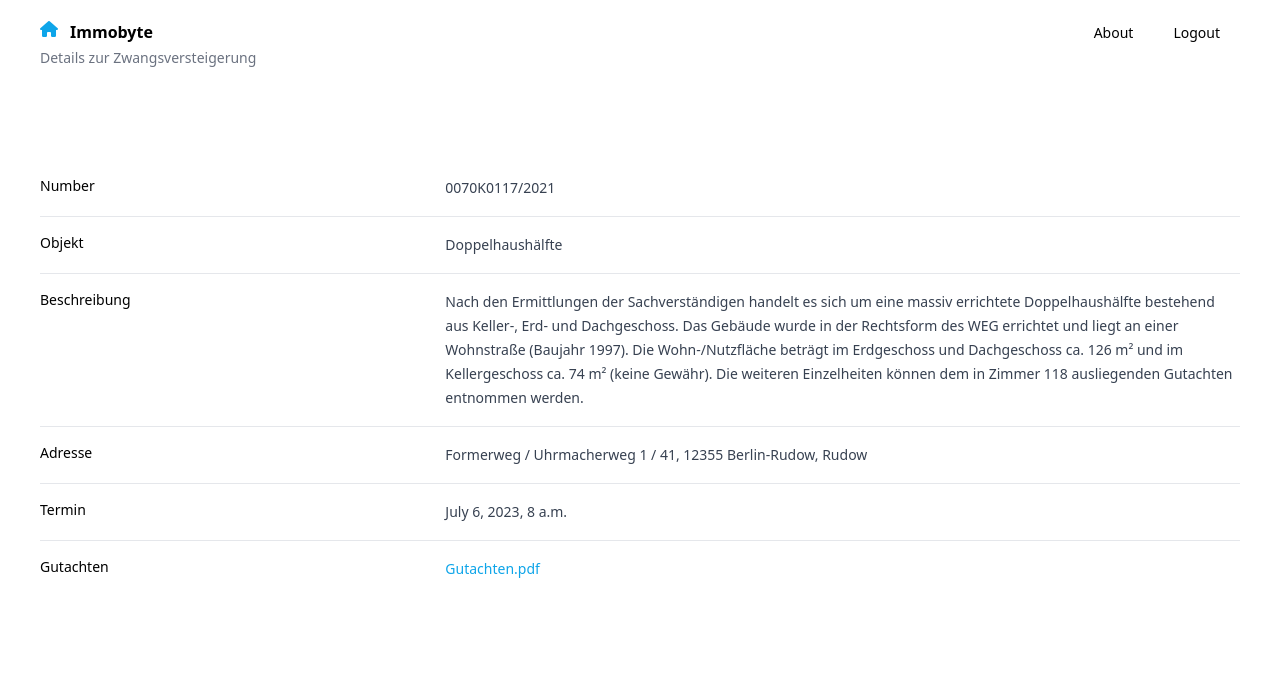
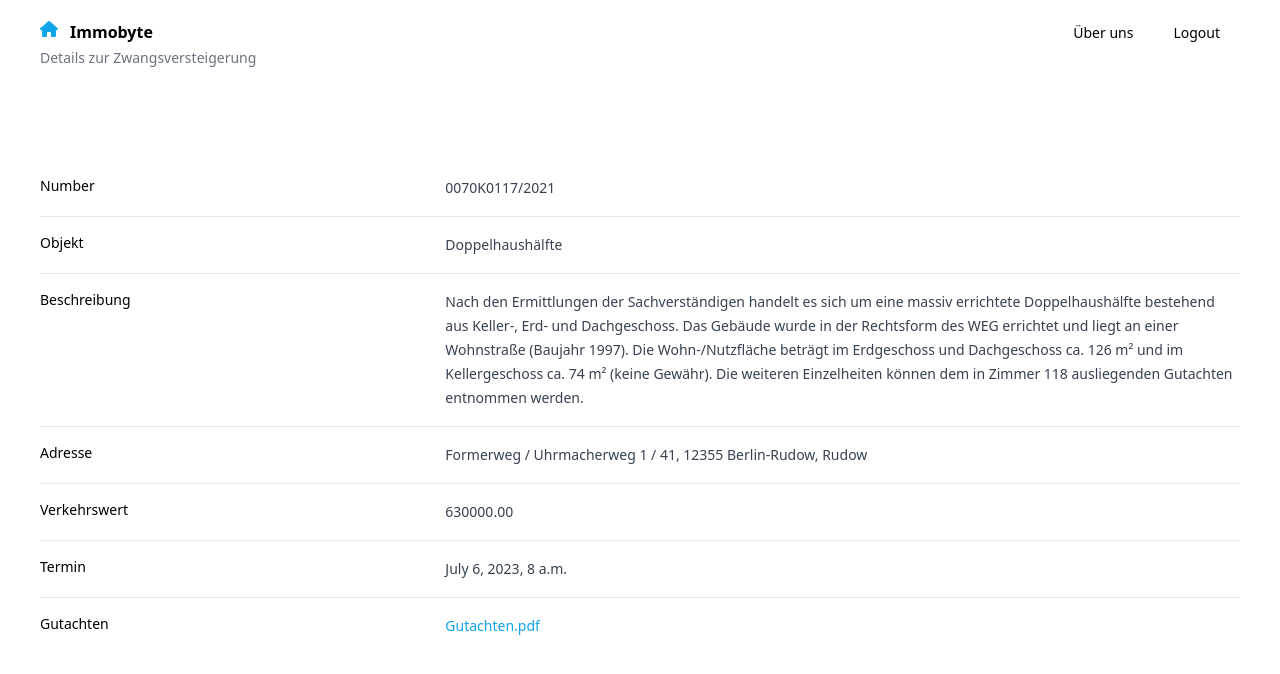
Before and after one commit to MariaBraganca/immobyte, a Django app: page /auctions/1 in a window 1280 px wide. Shown: the top 674 px of the page. Run offline with Django 3.2, Linux system fonts and the light colour scheme; the visitor is signed in with stand-in values (Sample User, id 1); data comes from the database, SQL or seed files in the repository; style sheets or scripts are compiled from the project's sources.

Commit message:
add small corrections

```diff
--- a/auctions/templates/auctions/auction_detail.html
+++ b/auctions/templates/auctions/auction_detail.html
@@ -23,6 +23,10 @@
         <dd class="text-sm text-gray-700 leading-6 col-span-2">{{auction.address}}</dd>
       </div>
       <div class="grid grid-cols-3 gap-4 py-4">
+        <dt class="text-sm font-medium">Verkehrswert</dt>
+        <dd class="text-sm text-gray-700 leading-6 col-span-2">{{auction.price}}</dd>
+      </div>
+      <div class="grid grid-cols-3 gap-4 py-4">
         <dt class="text-sm font-medium">Termin</dt>
         <dd class="text-sm text-gray-700 leading-6 col-span-2">{{auction.appointment}}</dd>
       </div>
--- a/auctions/templates/auctions/auction_list.html
+++ b/auctions/templates/auctions/auction_list.html
@@ -1,7 +1,7 @@
 {% extends 'base.html' %}
 
 {% block navheader %}
-  <p class="text-sm font-light text-gray-500 mt-1">Aktuellen Zwangsversteigerungen</p>
+  <p class="text-sm font-light text-gray-500 mt-1">Aktuelle Zwangsversteigerungen</p>
 {% endblock %}
 
 {% block content %}
--- a/static/templates/base.html
+++ b/static/templates/base.html
@@ -24,12 +24,8 @@
       </a>
       <ul class='flex justify-end items-center'>
         {% block navlinks %}
-          <li>
-            <a href="#" class='text-sm font-medium leading-6 px-5 hover:text-sky-500'>About</a>
-          </li>
-          <li>
-            <a href="{% url 'immobyte.logout' %}" class='text-sm font-medium leading-6 px-5 hover:text-sky-500'>Logout</a>
-          </li>
+          <li><a href="#" class='text-sm font-medium leading-6 px-5 hover:text-sky-500'>Über uns</a></li> <!-- TODO: add about page -->
+          <li><a href="{% url 'immobyte.logout' %}" class='text-sm font-medium leading-6 px-5 hover:text-sky-500'>Logout</a></li>
         {% endblock %}
       </ul>
     </nav>
--- a/static/templates/registration/login.html
+++ b/static/templates/registration/login.html
@@ -2,7 +2,7 @@
 {% load widget_tweaks %}
 
 {% block navlinks %}
-  <li><a href="#" class='text-sm font-medium leading-6 px-5 hover:text-sky-500'>Signin</a></li>
+  <li><a href="#" class='text-sm font-medium leading-6 px-5 hover:text-sky-500'>Signin</a></li> <!-- TODO: add signin page -->
 {% endblock %}
 
 {% block content %}
@@ -20,6 +20,6 @@
       <p class='mt-4 text-xs text-red-500'>{{error}}</p>
     {% endfor %}
     <input type='submit' value='Login' class='w-full bg-sky-500 mt-14 mb-6 py-1.5 rounded-md text-sm text-white font-bold leading-6 hover:bg-sky-600'>
-    <a href="" class='text-sm text-sky-500 font-medium leading-6 hover:text-sky-600'>Password vergessen?</a>
+    <a href="" class='text-sm text-sky-500 font-medium leading-6 hover:text-sky-600'>Passwort vergessen?</a>  <!-- TODO: add password reset page -->
   </form>
 {% endblock %}
```
